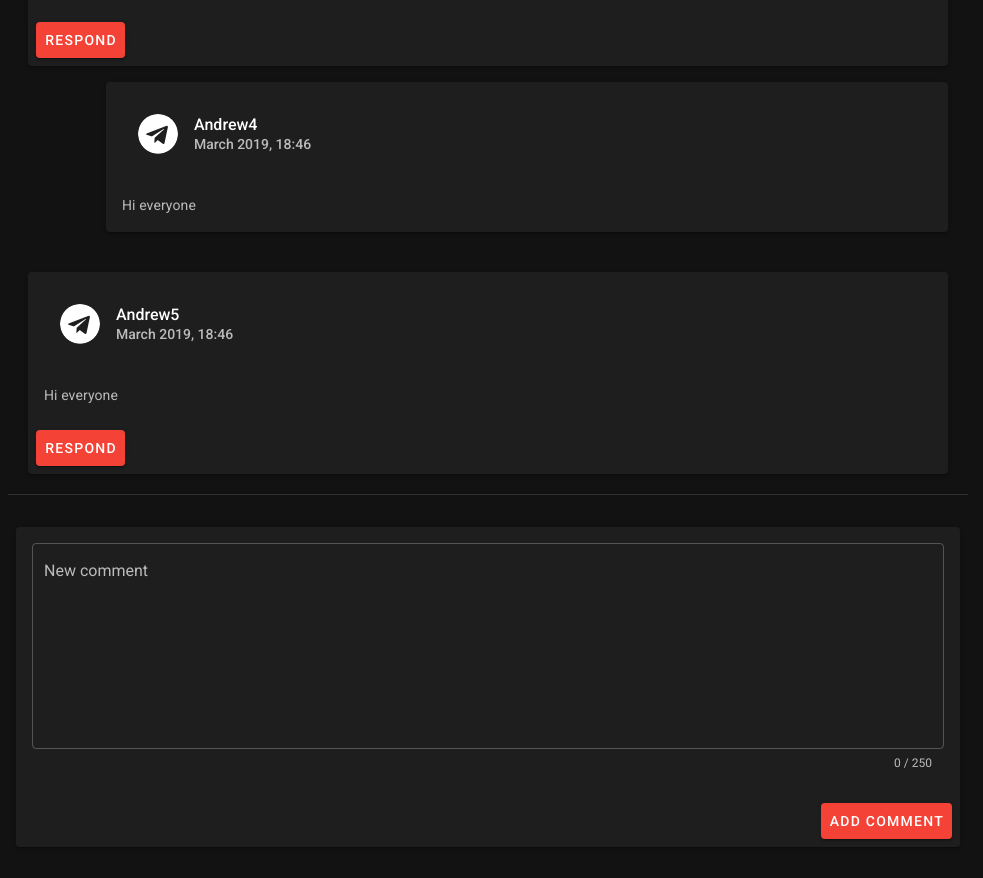
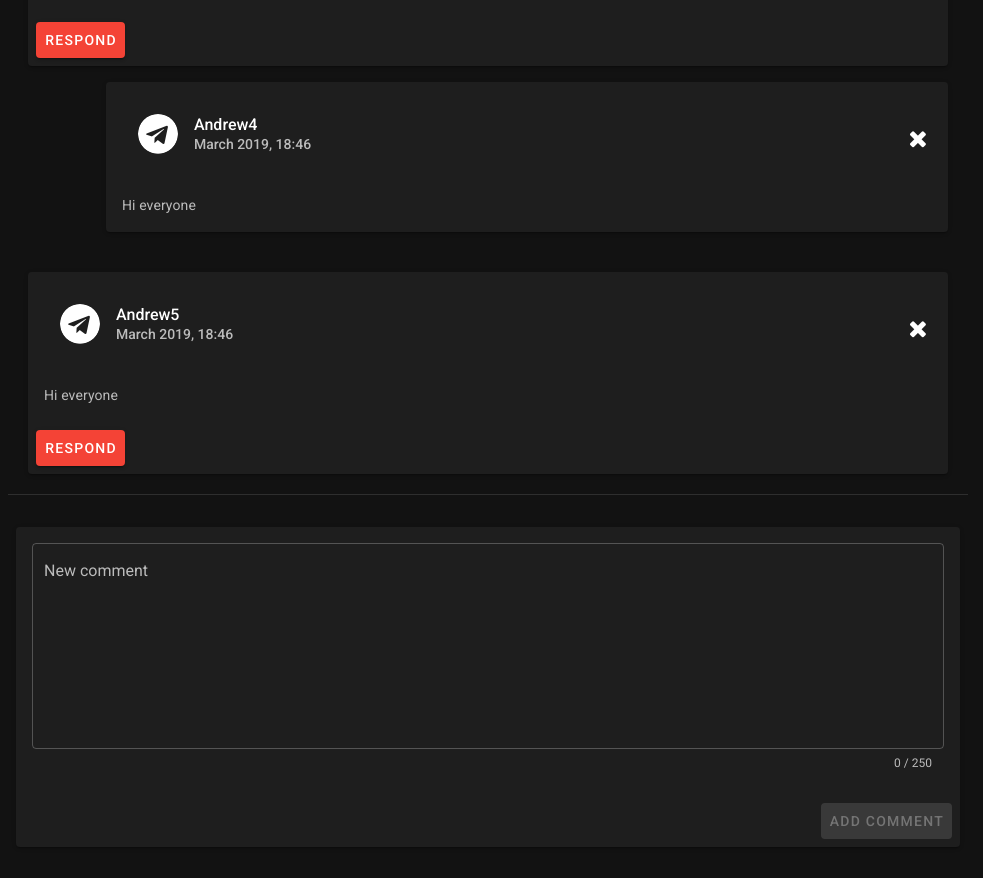
Before and after one commit to oTTimoshenko/Timoshenko.KapersStore, a Vue app in the folder UI/: page /kapers/1/details in a window 1280 px wide. Shown: the part 1780-2658 px from the top of the page, without its empty margins (280-1263 px from the left). Built offline with nearby package versions, Linux system fonts and the light colour scheme.

Commit message:
Add/Remove/Reply comments functionality

```diff
--- a/UI/src/components/layouts/default/comments/CommentsTree.vue
+++ b/UI/src/components/layouts/default/comments/CommentsTree.vue
@@ -2,9 +2,9 @@
   <v-container grid-list-md fill-height>
     <v-layout column>
       <v-card-title >
-        <span class="headline">{{$t('Comments (' + commentsCount + ')')}}</span>
+        <span class="headline">{{$t('Comments (' + commentsTree.commentsCount + ')')}}</span>
       </v-card-title>
-      <template v-for="(commentsGroup, index) in commentsGroups">
+      <template v-for="(commentsGroup, index) in commentsTree.commentsGroups">
         <comments-group :commentsGroup="commentsGroup" :key="index">
         </comments-group>
       </template>
@@ -25,6 +25,8 @@ import { Component, Prop } from 'vue-property-decorator'
 import CommentsGroup from './comments-group.vue'
 import AddComment from './add-comment.vue'
 
+import { KaperComment, KaperCommentsGroup, KaperCommentsTree } from './types'
+
 
 @Component({
   components: {
@@ -33,17 +35,7 @@ import AddComment from './add-comment.vue'
   }
 })
 export default class CommentsTree extends Vue {
-  @Prop() comments!: any[];
-
-  get commentsGroups() {
-    const parentComments = this.comments.filter(c => c.parentId === 0);
-
-    return parentComments.map(r => { return {...r, ...{children: this.comments.filter(c => c.parentId === r.id)}}});
-  }
-
-  get commentsCount() {
-    return this.comments.length;
-  }
+  @Prop() commentsTree!: KaperCommentsTree;
 }
 
 </script>
--- a/UI/src/components/layouts/default/comments/add-comment.vue
+++ b/UI/src/components/layouts/default/comments/add-comment.vue
@@ -3,19 +3,23 @@
     <v-card>
 
       <v-card-text>
-        <v-textarea :label="$t('New comment')"
+        <v-textarea ref="comment"
+                    :label="$t('New comment')"
                     :placeholder="$t('Put here your text...')"
                     rows="7"
                     counter="250"
                     color="red"
                     outlined
-                    no-resize>
+                    no-resize
+                    required
+                    v-model="text"
+                    >
         </v-textarea>
       </v-card-text>
 
       <v-card-actions>
         <v-spacer></v-spacer>
-        <v-btn right color="red">
+        <v-btn @click="addComment" right color="red" :disabled="text.length <= 0">
           {{$t('Add comment')}}
         </v-btn>
       </v-card-actions>
@@ -28,8 +32,17 @@
 import Vue from 'vue';
 import { Component, Prop } from 'vue-property-decorator';
 
+import EventBus from '@/plugins/eventBus'
+import { KaperComment } from '@/components/layouts/default/comments/types';
+
 @Component({})
 export default class AddComment extends Vue {
+  text: string = '';
+
+  addComment() {
+    EventBus.$emit('comments:added', new KaperComment(0, 0, 'Static User Nickname', new Date().toLocaleString(), this.text));
+    this.text = '';
+  }
 }
 
 </script>
--- a/UI/src/components/layouts/default/comments/comment.vue
+++ b/UI/src/components/layouts/default/comments/comment.vue
@@ -18,6 +18,10 @@
             </v-list-item-content>
           </v-list-item>
         </v-list>
+        <v-spacer></v-spacer>
+        <v-btn small icon @click="removeComment(comment.id)">
+          <v-icon>fa-times</v-icon>
+        </v-btn>
       </v-card-title>
 
       <v-card-text>
@@ -28,7 +32,7 @@
         <v-btn v-if="!isReplyToCommentVisible" right @click="isReplyToCommentVisible = true" color="red">
           {{$t('Respond')}}
         </v-btn>
-        <reply-to-comment v-if="isReplyToCommentVisible" :isReplyToCommentVisible.sync="isReplyToCommentVisible"></reply-to-comment>
+        <reply-to-comment v-if="isReplyToCommentVisible" :parentId="comment.id" :isReplyToCommentVisible.sync="isReplyToCommentVisible"></reply-to-comment>
       </v-card-actions>
     </v-card>
   </v-container>
@@ -41,16 +45,23 @@ import { Component, Prop } from 'vue-property-decorator';
 
 import ReplyToComment from './reply-to-comment.vue'
 
+import {  KaperComment } from './types'
+import EventBus from '@/plugins/eventBus'
+
 @Component({
   components: {
     ReplyToComment
   }
 })
 export default class Comment extends Vue {
-  @Prop() comment!: any;
+  @Prop() comment!: KaperComment;
   @Prop({default: false}) replyable!: boolean;
 
   isReplyToCommentVisible: boolean = false;
+
+  removeComment(id: number) {
+    EventBus.$emit('comments:remove', id);
+  }
 }
 
 </script>
--- a/UI/src/components/layouts/default/comments/comments-group.vue
+++ b/UI/src/components/layouts/default/comments/comments-group.vue
@@ -1,7 +1,7 @@
 <template>
   <v-layout column ma-3>
     <v-flex md12 pa-0>
-      <comment :comment="commentsGroup" :replyable="true"/>
+      <comment :comment="commentsGroup.parent" :replyable="true"/>
     </v-flex>
     <v-flex pa-0 v-for="(comment, index) in commentsGroup.children"
             md11
@@ -18,13 +18,15 @@ import Vue from 'vue';
 import { Component, Prop } from 'vue-property-decorator';
 import Comment from './comment.vue'
 
+import {  KaperCommentsGroup } from './types'
+
 @Component({
   components: {
     Comment
   }
 })
 export default class CommentsGroup extends Vue {
-  @Prop() commentsGroup!: any;
+  @Prop() commentsGroup!: KaperCommentsGroup;
 }
 
 </script>
--- /dev/null
+++ b/UI/src/components/layouts/default/comments/types.ts
@@ -0,0 +1,64 @@
+class KaperComment {
+  id!: number;
+  parentId!: number;
+  userNickname!: string;
+  date!: string;
+  text!: string;
+
+  get isParent(): boolean {
+    return this.parentId === 0;
+  }
+
+  constructor(id: number, parentId: number, userNickname: string, date: string, text: string) {
+    this.id = id;
+    this.parentId = parentId;
+    this.userNickname = userNickname;
+    this.date = date;
+    this.text = text;
+  }
+}
+
+class KaperCommentsGroup {
+  parent!: KaperComment;
+  children!: KaperComment[];
+
+  constructor(parent: KaperComment, children: KaperComment[]) {
+    this.parent = parent;
+    this.children = children || [];
+  }
+}
+
+class KaperCommentsTree {
+  private comments!: KaperComment[];
+
+  get commentsGroups(): KaperCommentsGroup[] {
+    const parentComments = this.comments.filter(comment => comment.isParent);
+
+    return parentComments.map(parent =>
+            new KaperCommentsGroup(parent, this.comments
+              .filter(comment => comment.parentId === parent.id)));
+  }
+
+  get commentsCount() {
+    return this.comments.length;
+  }
+
+  constructor(comments?: KaperComment[]) {
+    this.comments = comments || [];
+  }
+
+  addComment(comment: KaperComment) {
+    this.comments.push(comment);
+  }
+
+  removeComment(id: number) {
+    this.comments = this.comments.filter(comment => comment.id !== id && comment.parentId !== id);
+  }
+
+  nextId(): number {
+    const ids = this.comments.map(c => c.id).sort();
+    return ids[ids.length - 1] + 1;
+  }
+}
+
+export { KaperComment, KaperCommentsGroup, KaperCommentsTree }
--- a/UI/src/views/pages/kapers/details/KaperDetails.vue
+++ b/UI/src/views/pages/kapers/details/KaperDetails.vue
@@ -32,7 +32,7 @@
         <v-divider insite></v-divider>
       </v-flex>
       <v-flex>
-        <comments-tree :comments="comments"></comments-tree>
+        <comments-tree :commentsTree="commentsTree"></comments-tree>
       </v-flex>
     </v-layout>
   </v-container>
@@ -46,6 +46,7 @@ import CommentsTree from '@/components/layouts/default/comments/CommentsTree.vue
 
 import { CartKaper, CartSubscription, CartState } from '@/components/layouts/default/cart/types';
 import EventBus from '@/plugins/eventBus'
+import { KaperComment, KaperCommentsTree } from '@/components/layouts/default/comments/types';
 
 @Component({
   components: {
@@ -65,18 +66,34 @@ export default class KapersDetails extends Vue {
       { id: 5, name: 'Lorem ipsum dolor sit amet', description: 'Lorem ipsum dolor sit amet, consectetur adipiscing elit, sed do eiusmod tempor incididunt ut labore et dolore magna aliqua. ', price: 1950, days: 31  }
   ]}
 
-  comments: any[] = [
-    { id: 1, userNickname: 'Andrew0', date: 'March 2019, 18:46', text: 'Hi everyone', parentId: 0 },
-    { id: 2, userNickname: 'Andrew1', date: 'March 2019, 18:46', text: 'Hi everyone', parentId: 1 },
-    { id: 3, userNickname: 'Andrew2', date: 'March 2019, 18:46', text: 'Hi everyone', parentId: 1 },
-    { id: 4, userNickname: 'Andrew3', date: 'March 2019, 18:46', text: 'Hi everyone', parentId: 0 },
-    { id: 5, userNickname: 'Andrew4', date: 'March 2019, 18:46', text: 'Hi everyone', parentId: 4 },
-    { id: 6, userNickname: 'Andrew5', date: 'March 2019, 18:46', text: 'Hi everyone', parentId: 0 },
-  ]
+  comments: KaperComment[] = [
+    new KaperComment(1, 0, 'Andrew0', 'March 2019, 18:46', 'Hi everyone'),
+    new KaperComment(2, 1, 'Andrew1', 'March 2019, 18:46', 'Hi everyone'),
+    new KaperComment(3, 1, 'Andrew2', 'March 2019, 18:46', 'Hi everyone'),
+    new KaperComment(4, 0, 'Andrew3', 'March 2019, 18:46', 'Hi everyone'),
+    new KaperComment(5, 4, 'Andrew4', 'March 2019, 18:46', 'Hi everyone'),
+    new KaperComment(6, 0, 'Andrew5', 'March 2019, 18:46', 'Hi everyone'),
+  ];
+
+  commentsTree: KaperCommentsTree = new KaperCommentsTree();
 
   created() {
-    EventBus.$off('kaper-subscriptions:add-to-cart');
+    EventBus.$off(['kaper-subscriptions:add-to-cart', 'comments:added', 'comments:remove']);
+
     EventBus.$on('kaper-subscriptions:add-to-cart', this.addKaperToCart);
+    EventBus.$on('comments:added', this.addComment);
+    EventBus.$on('comments:remove', this.removeComment);
+
+    if(this.comments) this.commentsTree = new KaperCommentsTree(this.comments);
+  }
+
+  addComment(comment: KaperComment) {
+    comment.id = this.commentsTree.nextId();
+    this.commentsTree.addComment(comment);
+  }
+
+  removeComment(id: number) {
+    this.commentsTree.removeComment(id);
   }
 
   addKaperToCart(subscriptionId: number) {
--- a/UI/src/views/pages/kapers/details/kaper-details-subscriptions-list.vue
+++ b/UI/src/views/pages/kapers/details/kaper-details-subscriptions-list.vue
@@ -6,7 +6,7 @@
       <v-expansion-panel-header>
         <v-layout align-center>
           <v-flex shrink>
-            <span class="subtitle-1">{{`${subscription.name} (${subscription.totalDays} days)`}}</span>
+            <span class="subtitle-1">{{`${subscription.name} (${subscription.days} days)`}}</span>
           </v-flex>
           <v-flex>
             <span class="subtitle-1">{{ $t(subscription.price + ' руб.') }}</span>
--- a/UI/src/views/pages/kapers/kaper-subscriptions-list.vue
+++ b/UI/src/views/pages/kapers/kaper-subscriptions-list.vue
@@ -8,7 +8,7 @@
 
         <v-layout align-center>
           <v-flex>
-            <span class="subtitle-1">{{`${subscription.name} (${subscription.totalDays} days)`}}</span>
+            <span class="subtitle-1">{{`${subscription.name} (${subscription.days} days)`}}</span>
           </v-flex>
           <v-flex shrink mx-7>
             <span class="subtitle-1">{{ $t(subscription.price + ' руб.') }}</span>
```
Also changed, not shown: UI/src/components/layouts/default/comments/reply-to-comment.vue (+15 -2 lines).
